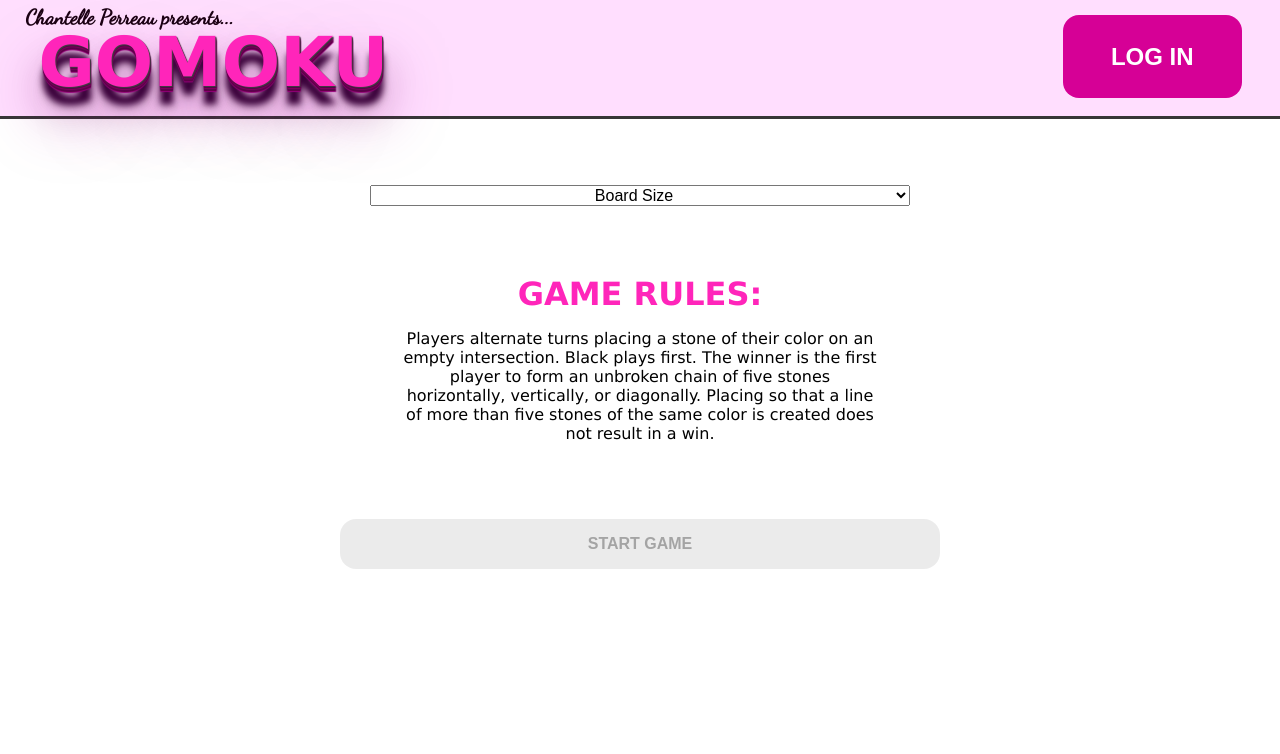
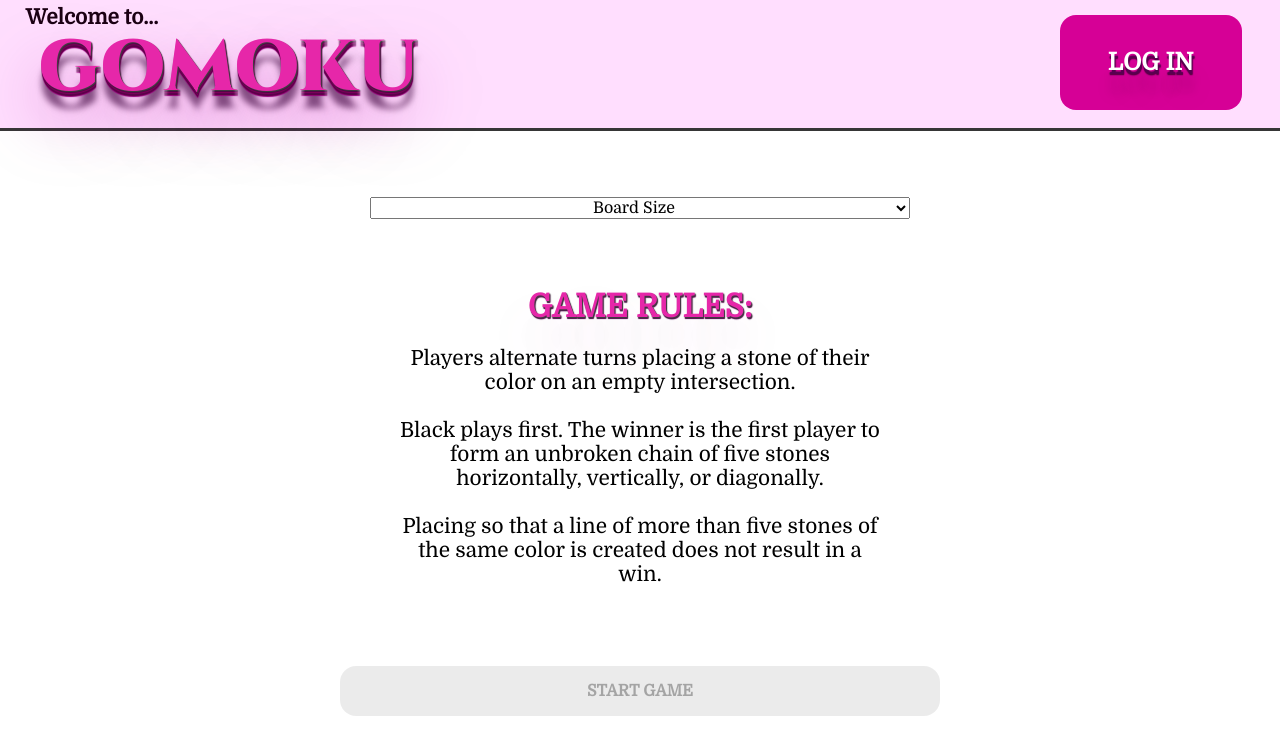
Before and after one commit to ChantellePe/Gomoku_Deployed, a React (Create React App) app in the folder assignment_2/: page / in a window 1280 px wide. Shown: the top 754 px of the page. Built offline with nearby package versions, Linux system fonts and the light colour scheme.

Commit message:
Font family modified. Changed font styles and general styling  including shodow on buttons. Spacing in place for instructions

```diff
--- a/assignment_2/public/index.html
+++ b/assignment_2/public/index.html
@@ -7,10 +7,9 @@
   <meta name="viewport" content="width=device-width, initial-scale=1" />
   <meta name="theme-color" content="#000000" />
   <meta name="description" content="Web site created using create-react-app" />
-  <link rel="apple-touch-icon" href="%PUBLIC_URL%/logo192.png" />
   <link rel="preconnect" href="https://fonts.googleapis.com">
   <link rel="preconnect" href="https://fonts.gstatic.com" crossorigin>
-  <link href="https://fonts.googleapis.com/css2?family=Dancing+Script&display=swap" rel="stylesheet">
+  <link href="https://fonts.googleapis.com/css2?family=Cinzel:wght@900&family=Domine&display=swap" rel="stylesheet">
   <!--
       manifest.json provides metadata used when your web app is installed on a
       user's mobile device or desktop. See https://developers.google.com/web/fundamentals/web-app-manifest/
--- a/assignment_2/src/components/Button.module.css
+++ b/assignment_2/src/components/Button.module.css
@@ -17,7 +17,14 @@
     transition: background-color 0.167s cubic-bezier(0.4, 0, 0.2, 1) 0s, box-shadow 0.167s cubic-bezier(0.4, 0, 0.2, 1) 0s, color 0.167s cubic-bezier(0.4, 0, 0.2, 1) 0s;
     user-select: none;
     margin: 0.8% 3%;
-
+    font-family: 'Domine', Verdana, Times, serif;
+    text-shadow:
+        1px 4px 1px #580051,
+        1px 5px 1px #5c0040,
+        1px 6px 1px #99007f67,
+        1px 22px 10px rgba(44, 1, 37, 0.1),
+        1px 25px 35px rgba(39, 0, 33, 0.1),
+        1px 30px 60px rgba(179, 0, 155, 0.1);
 }
 
 .button:hover {
@@ -29,6 +36,7 @@
     cursor: not-allowed;
     background: rgba(0, 0, 0, .08);
     color: rgba(0, 0, 0, .3);
+    text-shadow: none
 }
 
 .reset {
@@ -61,7 +69,16 @@
     user-select: none;
     width: 25%;
     font-size: 100%;
+    font-family: 'Domine', Verdana, Times, serif;
+    text-shadow:
+        1px 4px 1px #580051,
+        1px 5px 1px #5c0040,
+        1px 6px 1px #99007f67,
+        1px 22px 10px rgba(44, 1, 37, 0.1),
+        1px 25px 35px rgba(39, 0, 33, 0.1),
+        1px 30px 60px rgba(179, 0, 155, 0.1);
 }
+
 
 
 .viewLog:hover {
--- a/assignment_2/src/components/Header.module.css
+++ b/assignment_2/src/components/Header.module.css
@@ -1,7 +1,6 @@
-.author {
+.welcome {
     font-size: 1.3rem;
     pointer-events: none;
-    font-family: 'Dancing Script', cursive, Times, serif;
     text-shadow: none;
     text-transform: none;
     font-weight: 700;
@@ -10,7 +9,7 @@
     display: inline-flex;
     position: absolute;
     margin-left: 2%;
-    margin-bottom: 2%;
+    margin-bottom: 0;
     z-index: 0;
 }
 
@@ -29,25 +28,24 @@
 }
 
 .title {
-    color: rgb(255, 37, 186);
-    margin-top: 1.3%;
-    margin-bottom: 0.5%;
+    color: rgb(230, 39, 169);
+    margin-top: 1.2%;
+    margin-bottom: 0.2%;
     text-align: left;
     padding-left: 3%;
     border-width: 1rem;
-    font-size: 4.3rem;
-    font-family: Verdana, Geneva, Tahoma, sans-serif;
+    font-size: 4.5rem;
+    font-family: 'Cinzel', Verdana, Geneva, Tahoma, sans-serif, Tahoma, sans-serif;
     text-transform: uppercase;
-    font-weight: 700;
     text-shadow: 1px 1px 1px#414141,
         1px 2px 1px #4d0046,
         1px 3px 1px #8a015c,
         1px 4px 1px #580051,
         1px 5px 1px #5c0040,
         1px 6px 1px #99007f,
-        1px 18px 6px rgb(58, 0, 58),
-        1px 22px 10px rgba(29, 0, 24, 0.2),
-        1px 25px 35px rgba(39, 0, 33, 0.2),
+        1px 18px 6px rgb(58, 0, 58, 0.6),
+        1px 22px 10px rgba(44, 1, 37, 0),
+
         1px 30px 60px rgba(179, 0, 155, 0.5);
 
 }
--- a/assignment_2/src/components/Header.tsx
+++ b/assignment_2/src/components/Header.tsx
@@ -39,7 +39,7 @@ function Header() {
     }
 
     const welcomeMessage = () => {
-        return (user) ? (<span className={style.author}>Hi {user.username} ! Welcome to...</span>) : (<span className={style.author}> Chantelle Perreau presents...</span>)
+        return (user) ? (<span className={style.welcome}>Hi {user.username} ! Welcome to...</span>) : (<span className={style.welcome}> Welcome to...</span>)
     }
 
 
--- a/assignment_2/src/components/Input.module.css
+++ b/assignment_2/src/components/Input.module.css
@@ -9,4 +9,6 @@
     border-radius: 1rem;
     padding: 1rem;
     box-sizing: border-box;
+    font-family: 'Domine', Verdana, Times, serif;
+
 }
--- a/assignment_2/src/components/logout.module.css
+++ b/assignment_2/src/components/logout.module.css
@@ -12,4 +12,5 @@
     bottom: 100%;
     top: -20%;
     padding: 4px 4px;
+    font-family: 'Domine', Verdana, Times, serif;
 }
--- a/assignment_2/src/index.css
+++ b/assignment_2/src/index.css
@@ -1,11 +1,10 @@
 body {
   margin: 0;
-  font-family: Verdana, Geneva, Tahoma, sans-serif, 'Roboto', 'Oxygen',
-    'Ubuntu', 'Cantarell', 'Fira Sans', 'Droid Sans', 'Helvetica Neue',
-    sans-serif;
+  font-family: 'Domine', Verdana, Times, serif;
   -webkit-font-smoothing: antialiased;
   -moz-osx-font-smoothing: grayscale;
 }
+
 
 #root {
   min-height: 100vh;
--- a/assignment_2/src/pages/GameLog.module.css
+++ b/assignment_2/src/pages/GameLog.module.css
@@ -51,8 +51,8 @@
     text-shadow:
         1px 4px 1px #580051,
         1px 5px 1px #5c0040,
-        1px 6px 1px #99007f,
-        1px 22px 10px rgba(44, 1, 37, 0.2),
-        1px 25px 35px rgba(39, 0, 33, 0.2),
-        1px 30px 60px rgba(179, 0, 155, 0.2);
+        1px 6px 1px #99007f67,
+        1px 22px 10px rgba(44, 1, 37, 0.1),
+        1px 25px 35px rgba(39, 0, 33, 0.1),
+        1px 30px 60px rgba(179, 0, 155, 0.1);
 }
--- a/assignment_2/src/pages/Games.module.css
+++ b/assignment_2/src/pages/Games.module.css
@@ -9,7 +9,10 @@
 }
 
 .header {
+    margin-top: 5%;
     text-align: center;
+    font-size: 3.5rem;
+    margin-bottom: 1%;
 }
 
 
--- a/assignment_2/src/pages/Home.module.css
+++ b/assignment_2/src/pages/Home.module.css
@@ -6,19 +6,21 @@
     padding: 2rem;
     text-align: center;
     align-content: center;
+    font-family: 'Domine', Verdana, Times, serif;
 }
 
 .dropDown {
     width: 45%;
     font-size: 1rem;
     text-align: center;
-
+    font-family: 'Domine', Verdana, Times, serif;
 }
 
 .boardForm {
     width: auto;
     text-align: center;
     margin: 4rem 1rem;
+
 }
 
 .startGameButton {
@@ -40,6 +42,14 @@
     transition: background-color 0.167s cubic-bezier(0.4, 0, 0.2, 1) 0s, box-shadow 0.167s cubic-bezier(0.4, 0, 0.2, 1) 0s, color 0.167s cubic-bezier(0.4, 0, 0.2, 1) 0s;
     user-select: none;
     margin: 5% 3%;
+    font-family: 'Domine', Verdana, Times, serif;
+    text-shadow:
+        1px 4px 1px #580051,
+        1px 5px 1px #5c0040,
+        1px 6px 1px #99007f67,
+        1px 22px 10px rgba(44, 1, 37, 0.1),
+        1px 25px 35px rgba(39, 0, 33, 0.1),
+        1px 30px 60px rgba(179, 0, 155, 0.1);
 }
 
 .startGameButton:hover {
@@ -51,9 +61,11 @@
     cursor: not-allowed;
     background: rgba(0, 0, 0, .08);
     color: rgba(0, 0, 0, .3);
+    text-shadow: none
 }
 
 .gameRules {
+    font-size: 1.3rem;
     margin-top: 4rem;
     width: 40%;
     align-content: center;
@@ -61,14 +73,18 @@
 }
 
 .rulesTitle {
-    color: rgb(255, 37, 186);
+    color: rgb(230, 39, 169);
+    ;
     margin-top: 1%;
     margin-bottom: 0.5%;
     text-align: center;
     border-width: 1rem;
     font-size: 2rem;
-    font-family: Verdana, Geneva, Tahoma, sans-serif;
+    font-family: 'Domine', Verdana, Times, serif;
     text-transform: uppercase;
     font-weight: 700;
-
+    text-shadow:
+        1px 1px 1px#414141,
+        1px 2px 1px #4d0046,
+        1px 30px 60px rgba(179, 0, 155, 0.2);
 }
--- a/assignment_2/src/pages/Home.tsx
+++ b/assignment_2/src/pages/Home.tsx
@@ -28,15 +28,15 @@ export default function Home() {
 
                     }}>
                     <option value={0} hidden>Board Size</option>
-                    {(Array.from(Array(15)).map((e, i) => i + 5).map((num) =>
+                    {(Array.from(Array(20)).map((e, i) => i + 5).map((num) =>
                         <option key={num} value={num}>{num}</option>)
                     )}
                 </select>
                 <div className={style.gameRules}>
                     <header className={style.rulesTitle}>Game Rules:</header>
-                    <p>Players alternate turns placing a stone of their color on an empty intersection. Black plays first.
+                    <p>Players alternate turns placing a stone of their color on an empty intersection. <br></br><br></br> Black plays first.
                         The winner is the first player to form an unbroken chain of five stones horizontally, vertically, or diagonally.
-                        Placing so that a line of more than five stones of the same color is created does not result in a win.</p>
+                        <br></br><br></br>Placing so that a line of more than five stones of the same color is created does not result in a win.</p>
                 </div>
                 <Button
                     className={style.startGameButton}
```
